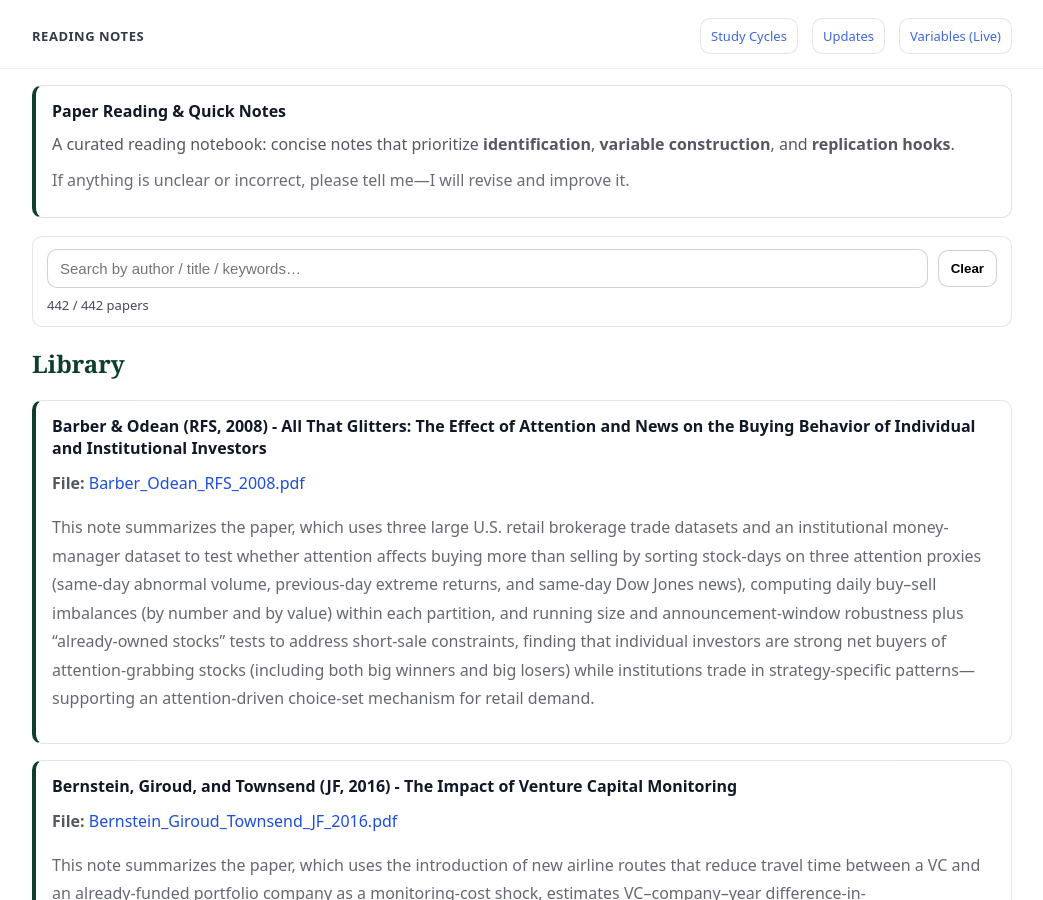
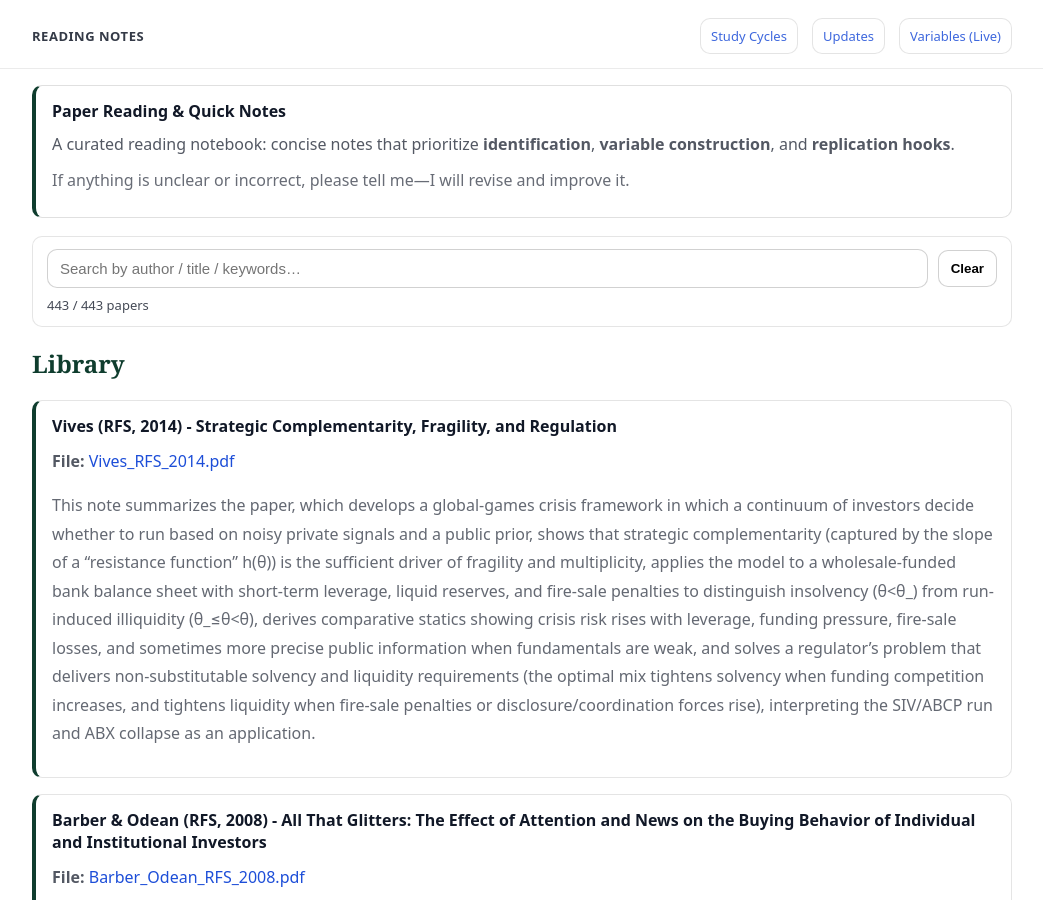
Before and after one commit to yaxinzn/study-archive, a Jekyll site: the page built from reading/index.md, in a window 1280 px wide and 900 px high. Shown: the whole window, without its empty margins (118-1161 px from the left). Built offline with Jekyll 4.4.1, drawn with Linux system fonts in a browser that asks for light colours.

Commit message:
Reading: add/update Vives_RFS_2014.pdf

```diff
--- a/_data/reading.yml
+++ b/_data/reading.yml
@@ -1,3 +1,7 @@
+- title: "Vives (RFS, 2014) - Strategic Complementarity, Fragility, and Regulation"
+  file: "Vives_RFS_2014.pdf"
+  desc: "This note summarizes the paper, which develops a global-games crisis framework in which a continuum of investors decide whether to run based on noisy private signals and a public prior, shows that strategic complementarity (captured by the slope of a “resistance function” h(θ)) is the sufficient driver of fragility and multiplicity, applies the model to a wholesale-funded bank balance sheet with short-term leverage, liquid reserves, and fire-sale penalties to distinguish insolvency (θ<θ_) from run-induced illiquidity (θ_≤θ<θ), derives comparative statics showing crisis risk rises with leverage, funding pressure, fire-sale losses, and sometimes more precise public information when fundamentals are weak, and solves a regulator’s problem that delivers non-substitutable solvency and liquidity requirements (the optimal mix tightens solvency when funding competition increases, and tightens liquidity when fire-sale penalties or disclosure/coordination forces rise), interpreting the SIV/ABCP run and ABX collapse as an application."
+
 - title: "Barber & Odean (RFS, 2008) - All That Glitters: The Effect of Attention and News on the Buying Behavior of Individual and Institutional Investors"
   file: "Barber_Odean_RFS_2008.pdf"
   desc: "This note summarizes the paper, which uses three large U.S. retail brokerage trade datasets and an institutional money-manager dataset to test whether attention affects buying more than selling by sorting stock-days on three attention proxies (same-day abnormal volume, previous-day extreme returns, and same-day Dow Jones news), computing daily buy–sell imbalances (by number and by value) within each partition, and running size and announcement-window robustness plus “already-owned stocks” tests to address short-sale constraints, finding that individual investors are strong net buyers of attention-grabbing stocks (including both big winners and big losers) while institutions trade in strategy-specific patterns—supporting an attention-driven choice-set mechanism for retail demand."
```
Also changed, not shown: 1 other file.
